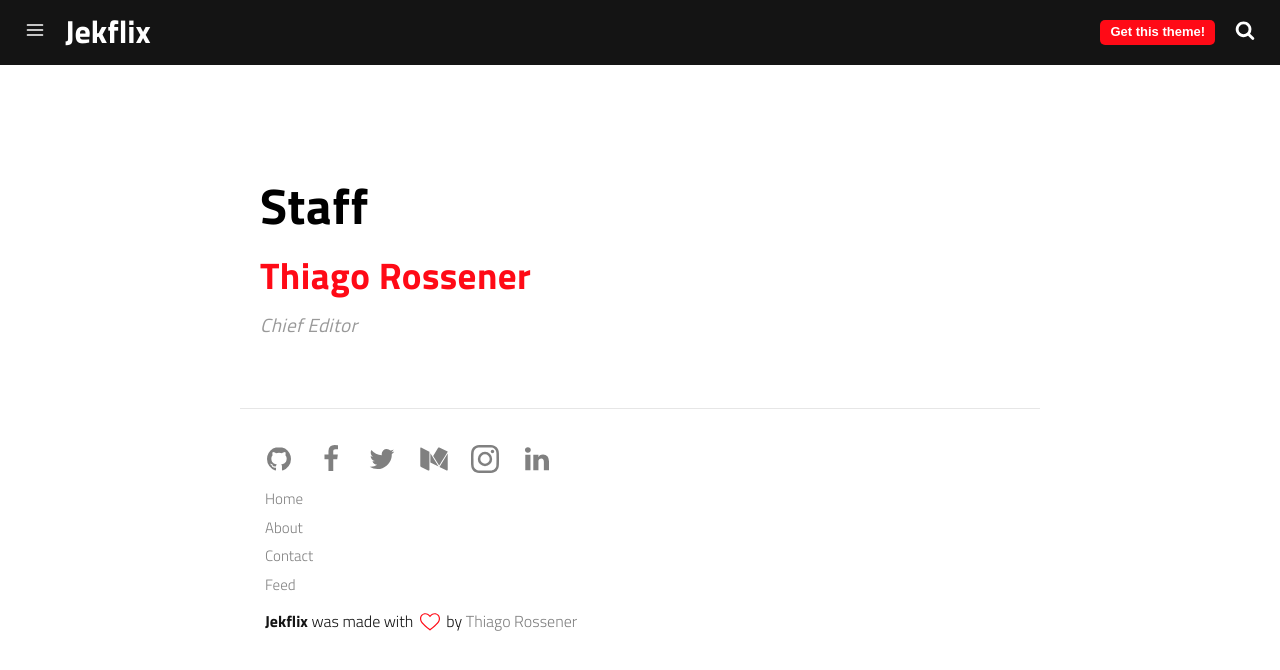
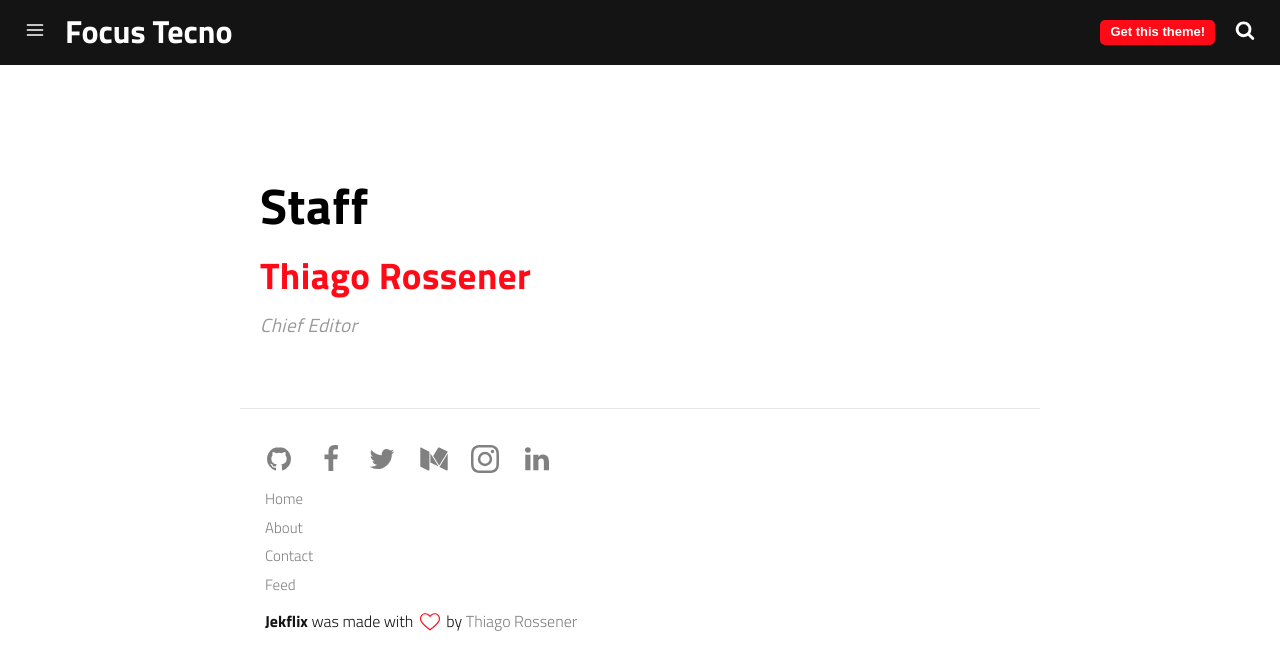
Before and after one commit to Focustecno/incredible-parsley, a Jekyll site: the page built from staff.html, in a window 1280 px wide. Shown: the top 670 px of the page. Built offline with Jekyll 4.4.1, drawn with Linux system fonts in a browser that asks for light colours; a script that is not in the unit is left out.

Commit message:
_config.yml: changed

```diff
--- a/_config.yml
+++ b/_config.yml
@@ -1,4 +1,4 @@
-name: Jekflix
+name: Focus Tecno
 title: Jekflix | A blog theme for Jekyll
 description: >-
   Jekflix is a template for Jekyll inspired by Netflix and made by Thiago
```
